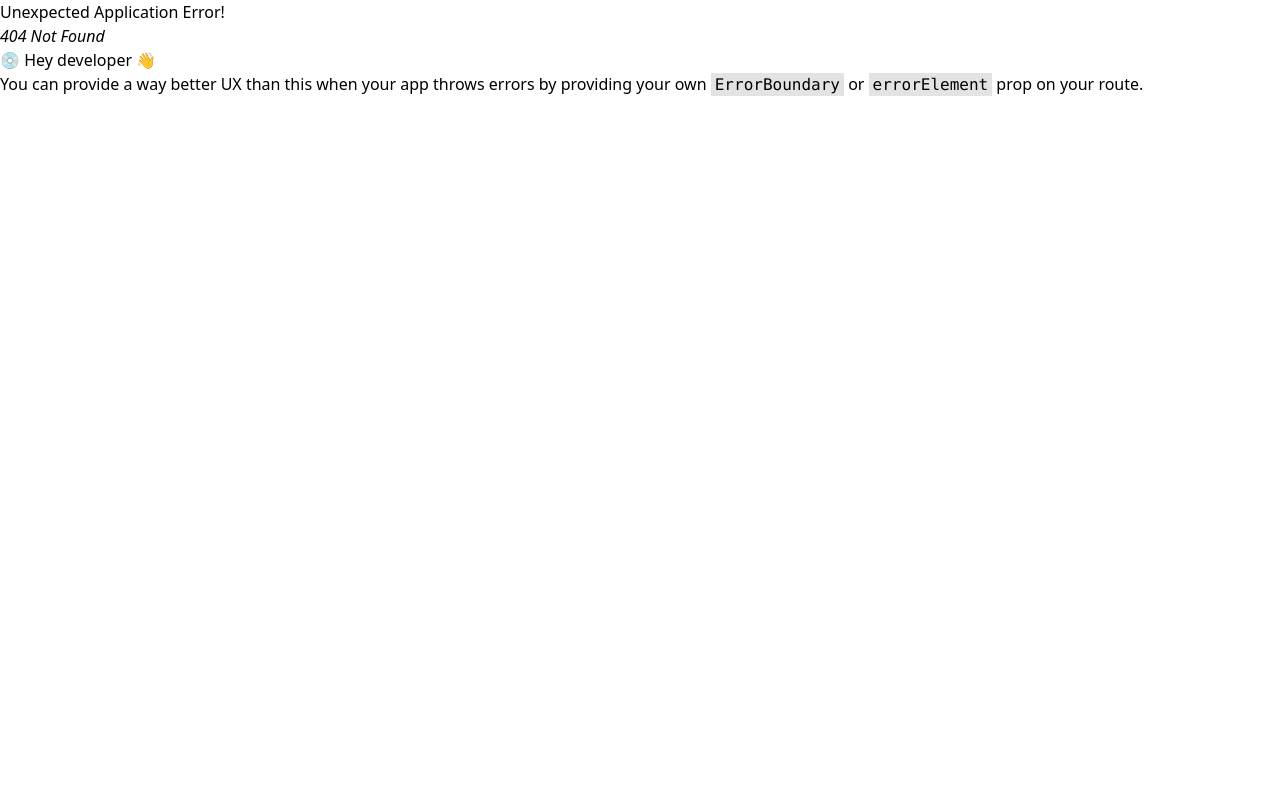
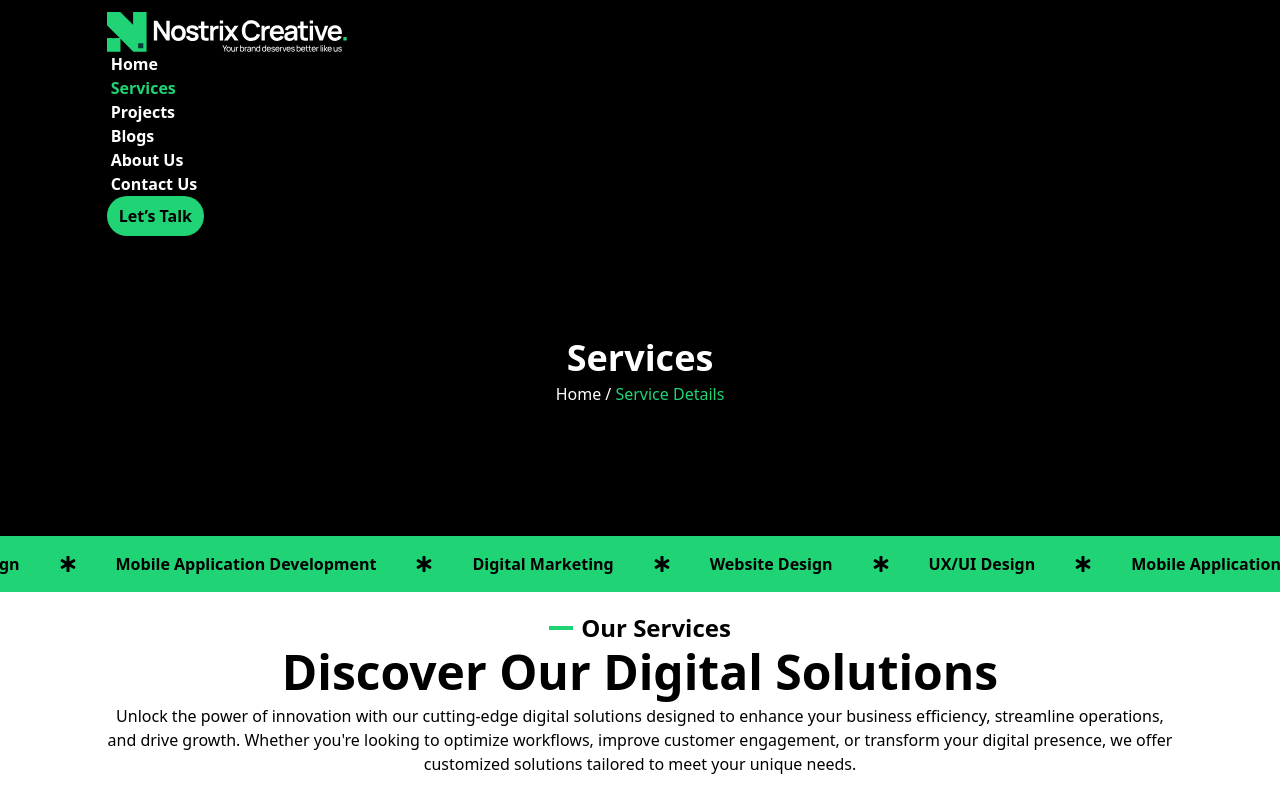
Before and after one commit to nabishafin/Nostrix-Client, a React (Vite) app: page /services in a window 1280 px wide. Before the commit this address had no page. Shown: the top 812 px of the page. Built offline with nearby package versions, Linux system fonts and the light colour scheme.

Commit message:
some word done

```diff
--- a/src/components/shared/AllServices.jsx
+++ b/src/components/shared/AllServices.jsx
@@ -1,6 +1,7 @@
 import React from 'react';
 import { FaArrowRight } from 'react-icons/fa';
 import { motion } from 'framer-motion';  // Import motion from framer-motion
+import ButtonPrimary from './ButtonPrimary';
 
 const AllServices = () => {
     return (
@@ -30,12 +31,7 @@ const AllServices = () => {
                         </div>
 
                         {/* Learn More Button */}
-                        <div className='font-bold text-2xl sm:text-3xl md:text-4xl flex  md:gap-3 gap-2 cursor-pointer hover:text-primary transition-colors'>
-                            Learn More
-                            <p className='mt-1'>
-                                <FaArrowRight size={35} className="bg-black p-2 rounded-full text-primary" />
-                            </p>
-                        </div>
+                        <ButtonPrimary text={'Learn More'} />
                     </div>
                 </div>
 
@@ -53,7 +49,7 @@ const AllServices = () => {
                         </p>
                     </div>
                     <div className='flex justify-center items-center mt-6'>
-                        <div className='w-full sm:w-11/12 md:w-8/12 lg:w-6/12 h-48 sm:h-64 md:h-80 m-0 md:mr-60'>
+                        <div className='w-full sm:w-11/12 md:w-8/12 lg:w-6/12 h-48 sm:h-64 md:h-80 m-0 md:mr-52'>
                             <img
                                 className='w-full h-full object-cover rounded-lg shadow-lg'
                                 src="/src/assets/webdevelopment.jpg"
@@ -90,12 +86,7 @@ const AllServices = () => {
                         </div>
 
                         {/* Learn More Button */}
-                        <div className='font-bold text-2xl sm:text-3xl md:text-4xl flex  md:gap-3 gap-2 cursor-pointer hover:text-primary transition-colors'>
-                            Learn More
-                            <p className='mt-1'>
-                                <FaArrowRight size={35} className="bg-black p-2 rounded-full text-primary" />
-                            </p>
-                        </div>
+                        <ButtonPrimary text={'Learn More'} />
                     </div>
                 </div>
 
@@ -113,7 +104,7 @@ const AllServices = () => {
                         </p>
                     </div>
                     <div className='flex justify-center items-center mt-6'>
-                        <div className='w-full sm:w-11/12 md:w-8/12 lg:w-6/12 h-48 sm:h-64 md:h-80 m-0 md:mr-60'>
+                        <div className='w-full sm:w-11/12 md:w-8/12 lg:w-6/12 h-48 sm:h-64 md:h-80 m-0 md:mr-52'>
                             <img
                                 className='w-full h-full object-cover rounded-lg shadow-lg'
                                 src="/src/assets/webdevelopment.jpg"
@@ -149,12 +140,7 @@ const AllServices = () => {
                         </div>
 
                         {/* Learn More Button */}
-                        <div className='font-bold text-2xl sm:text-3xl md:text-4xl flex  md:gap-3 gap-2 cursor-pointer hover:text-primary transition-colors'>
-                            Learn More
-                            <p className='mt-1'>
-                                <FaArrowRight size={35} className="bg-black p-2 rounded-full text-primary" />
-                            </p>
-                        </div>
+                        <ButtonPrimary text={'Learn More'} />
                     </div>
                 </div>
 
@@ -172,7 +158,7 @@ const AllServices = () => {
                         </p>
                     </div>
                     <div className='flex justify-center items-center mt-6'>
-                        <div className='w-full sm:w-11/12 md:w-8/12 lg:w-6/12 h-48 sm:h-64 md:h-80 m-0 md:mr-60'>
+                        <div className='w-full sm:w-11/12 md:w-8/12 lg:w-6/12 h-48 sm:h-64 md:h-80 m-0 md:mr-52'>
                             <img
                                 className='w-full h-full object-cover rounded-lg shadow-lg'
                                 src="/src/assets/webdevelopment.jpg"
@@ -210,12 +196,7 @@ const AllServices = () => {
                         </div>
 
                         {/* Learn More Button */}
-                        <div className='font-bold text-2xl sm:text-3xl md:text-4xl flex  md:gap-3 gap-2 cursor-pointer hover:text-primary transition-colors'>
-                            Learn More
-                            <p className='mt-1'>
-                                <FaArrowRight size={35} className="bg-black p-2 rounded-full text-primary" />
-                            </p>
-                        </div>
+                        <ButtonPrimary text={'Learn More'} />
                     </div>
                 </div>
 
@@ -233,7 +214,7 @@ const AllServices = () => {
                         </p>
                     </div>
                     <div className='flex justify-center items-center mt-6'>
-                        <div className='w-full sm:w-11/12 md:w-8/12 lg:w-6/12 h-48 sm:h-64 md:h-80 m-0 md:mr-60'>
+                        <div className='w-full sm:w-11/12 md:w-8/12 lg:w-6/12 h-48 sm:h-64 md:h-80 m-0 md:mr-52'>
                             <img
                                 className='w-full h-full object-cover rounded-lg shadow-lg'
                                 src="/src/assets/webdevelopment.jpg"
--- /dev/null
+++ b/src/components/shared/ButtonPrimary.jsx
@@ -0,0 +1,18 @@
+
+import React from 'react';
+import { FaArrowRight } from 'react-icons/fa';
+
+const ButtonPrimary = ({ text }) => {
+    return (
+        <div>
+            <div className=" md:flex gap-2 items-center text-lg md:text-xl mt-1 text-white pr-2 rounded-3xl bg-white">
+                <p className="text-lg md:text-xl text-white px-3 py-2 rounded-3xl  bg-primary">{text}</p>
+                <p>
+                    <FaArrowRight size={40} className="bg-black p-2 rounded-full text-primary" />
+                </p>
+            </div>
+        </div>
+    );
+};
+
+export default ButtonPrimary;
--- a/src/components/shared/Footer.jsx
+++ b/src/components/shared/Footer.jsx
@@ -6,7 +6,7 @@ import Marque from './Marque';
 
 const Footer = () => {
     return (
-        <section className='mt-10 md:mt-60'>
+        <section className='mt-10 md:mt-40'>
             <div>
                 <Marque />
             </div>
--- a/src/components/shared/Heading.jsx
+++ b/src/components/shared/Heading.jsx
@@ -10,7 +10,7 @@ const Heading = ({ title, subtitle }) => {
             </div>
 
             {/* Subtitle Section */}
-            <h1 className='text-3xl md:text-5xl font-bold text-black text-center mt-2'>
+            <h1 className='text-3xl md:text-5xl font-bold text-black text-center mt-1'>
                 {subtitle}
             </h1>
         </div>
--- a/src/components/shared/Marque.jsx
+++ b/src/components/shared/Marque.jsx
@@ -5,7 +5,7 @@ import { FaStarOfLife } from 'react-icons/fa';
 const Marque = () => {
     return (
         <div>
-            <div className=' bg-primary py-4 font-bold mt-4'>
+            <div className=' bg-primary py-4 font-bold '>
                 <Marquee>
                     <p className='text-black mx-10'>Website Design</p>
                     <div>
--- a/src/components/shared/Navbar.jsx
+++ b/src/components/shared/Navbar.jsx
@@ -1,26 +1,84 @@
-import React from 'react';
-import { Link } from 'react-router-dom';
+import React, { useState } from 'react';
+import { Link, useLocation } from 'react-router-dom';
 import Button from './Button';
 import logo from '../../assets/logo.svg';
 
+const Navbar = () => {
+    // State to track the active link
+    const [activeLink, setActiveLink] = useState('/');
 
-const Navbar = () => {
+    // Get the current path from useLocation hook
+    const location = useLocation();
+
+    // Set the active link based on the current path
+    React.useEffect(() => {
+        setActiveLink(location.pathname);
+    }, [location]);
+
     const links = (
         <>
-            <li><Link to="/">Home</Link></li>
-            <li><Link to="/services">Services</Link></li>
-            <li><Link to="/projects">Projects</Link></li>
-            <li><Link to="/blogs">Blogs</Link></li>
-            <li><Link to="/about-us">About Us</Link></li>
-            <li><Link to="/contact-us">Contact Us</Link></li>
+            <li>
+                <Link
+                    to="/"
+                    className={activeLink === '/' ? 'text-primary' : 'text-white'}
+                    onClick={() => setActiveLink('/')}
+                >
+                    Home
+                </Link>
+            </li>
+            <li>
+                <Link
+                    to="/services"
+                    className={activeLink === '/services' ? 'text-primary' : 'text-white'}
+                    onClick={() => setActiveLink('/services')}
+                >
+                    Services
+                </Link>
+            </li>
+            <li>
+                <Link
+                    to="/projects"
+                    className={activeLink === '/projects' ? 'text-primary' : 'text-white'}
+                    onClick={() => setActiveLink('/projects')}
+                >
+                    Projects
+                </Link>
+            </li>
+            <li>
+                <Link
+                    to="/blogs"
+                    className={activeLink === '/blogs' ? 'text-primary' : 'text-white'}
+                    onClick={() => setActiveLink('/blogs')}
+                >
+                    Blogs
+                </Link>
+            </li>
+            <li>
+                <Link
+                    to="/about-us"
+                    className={activeLink === '/about-us' ? 'text-primary' : 'text-white'}
+                    onClick={() => setActiveLink('/about-us')}
+                >
+                    About Us
+                </Link>
+            </li>
+            <li>
+                <Link
+                    to="/contact-us"
+                    className={activeLink === '/contact-us' ? 'text-primary' : 'text-white'}
+                    onClick={() => setActiveLink('/contact-us')}
+                >
+                    Contact Us
+                </Link>
+            </li>
         </>
     );
 
     return (
-        <div className='bg-black py-3 sticky top-0 backdrop:blur-sm z-10'>
-            <div className="navbar bg-black sticky top-0 z-50  mx-auto w-10/12 ">
+        <div className="bg-black py-3 sticky top-0 backdrop:blur-sm z-10">
+            <div className="navbar bg-black sticky top-0 z-50 mx-auto w-10/12">
                 <div className="navbar-start">
-                    <img className="h-9 md:h-10 pl-0 " src={logo} alt="Logo" />
+                    <img className="h-9 md:h-10 pl-0" src={logo} alt="Logo" />
                 </div>
                 <div className="navbar-center hidden lg:flex">
                     <ul className="menu menu-horizontal px-1 text-white font-semibold">
@@ -30,26 +88,35 @@ const Navbar = () => {
                 <div className="navbar-end pr-0 md:pr-3">
                     <div className="block md:hidden">
                         <div className="dropdown dropdown-end">
-                            <div tabIndex={0} role="button" className="btn btn-ghost lg:hidden  text-white bg-secondary">
+                            <div
+                                tabIndex={0}
+                                role="button"
+                                className="btn btn-ghost lg:hidden text-white bg-secondary"
+                            >
                                 <svg
                                     xmlns="http://www.w3.org/2000/svg"
                                     className="h-5 w-5"
                                     fill="none"
                                     viewBox="0 0 24 24"
-                                    stroke="currentColor">
+                                    stroke="currentColor"
+                                >
                                     <path
                                         strokeLinecap="round"
                                         strokeLinejoin="round"
                                         strokeWidth="2"
-                                        d="M4 6h16M4 12h8m-8 6h16" />
+                                        d="M4 6h16M4 12h8m-8 6h16"
+                                    />
                                 </svg>
                             </div>
-                            <ul tabIndex={0} className="dropdown-content menu bg-base-100 rounded-box z-[1] w-52 p-2 shadow text-secondary">
+                            <ul
+                                tabIndex={0}
+                                className="dropdown-content menu bg-base-100 rounded-box z-[1] w-52 p-2 shadow text-secondary"
+                            >
                                 {links}
                             </ul>
                         </div>
                     </div>
-                    <div className="hidden md:block ">
+                    <div className="hidden md:block">
                         <Button text={"Let’s Talk"} />
                     </div>
                 </div>
--- /dev/null
+++ b/src/components/shared/PageBanner.jsx
@@ -0,0 +1,16 @@
+import React from 'react';
+import Marquee from 'react-fast-marquee';
+
+const PageBanner = ({ title, subtitle }) => {
+    return (
+        <div className='bg-black h-72 flex justify-center items-center flex-col '>
+            <div className='mb-10'>
+                <h1 className='text-4xl text-white font-bold text-center'>{title}</h1>
+                <h4 className='mt-1 text-white text-center'>Home / <span className='text-primary'>{subtitle}</span></h4>
+            </div>
+            <Marquee />
+        </div>
+    );
+};
+
+export default PageBanner;
--- a/src/components/ui/Banner.jsx
+++ b/src/components/ui/Banner.jsx
@@ -2,7 +2,7 @@ import React from 'react';
 import Marque from '../shared/Marque';
 
 const Banner = () => {
-    const services = ['Website Development', 'UX/UI Design', 'Graphic Design', 'Digital Marketing', 'Mobile Application Development'];
+    const services = ['Website Development', 'UX/UI Design', 'Graphic Design', 'Digital Marketing', 'Mobile Development'];
 
     return (
         <section className='bg-black'>
@@ -38,7 +38,7 @@ const Banner = () => {
                 <div className='mt-10 text-white flex flex-col md:flex-row'>
                     <div className='w-full md:w-6/12 grid grid-cols-1 md:grid-cols-3 gap-2 pr-0 md:pr-2'>
                         {services.map((service) => (
-                            <p className='p-2 border-l-2 border-r-2 text-center rounded-lg backdrop-blur-3xl opacity-70 shadow-lg border-primary bg-slate-950' key={service}>
+                            <p className='p-2 border-l-2 border-r-2 text-center rounded-3xl backdrop-blur-3xl opacity-70 shadow-lg border-primary bg-slate-950' key={service}>
                                 {service}
                             </p>
                         ))}
--- /dev/null
+++ b/src/pages/Services.jsx
@@ -0,0 +1,38 @@
+import React from 'react';
+import PageBanner from '../components/shared/PageBanner';
+import Marque from '../components/shared/Marque';
+import Heading from '../components/shared/Heading';
+import AllServices from '../components/shared/AllServices';
+import ContactUs from '../components/ui/ContactUs';
+import Testimonials from '../components/ui/Testimonials';
+
+const Services = () => {
+    return (
+        <section>
+            <div>
+
+                <PageBanner
+                    title={'Services'}
+                    subtitle={'Service Details'}
+
+                />
+                <Marque></Marque>
+            </div>
+            <div className='w-10/12 mx-auto'>
+                <Heading
+                    title={'Our Services'}
+                    subtitle={'Discover Our Digital Solutions'}
+                ></Heading>
+                <p className='text-center mt-2'>Unlock the power of innovation with our cutting-edge digital solutions designed to enhance your business efficiency, streamline operations, and drive growth. Whether you're looking to optimize workflows, improve customer engagement, or transform your digital presence, we offer customized solutions tailored to meet your unique needs.</p>
+                <AllServices />
+            </div>
+            <ContactUs />
+            <div className=''>
+                <Testimonials />
+            </div>
+
+        </section>
+    );
+};
+
+export default Services;
--- a/src/routes/Routers.jsx
+++ b/src/routes/Routers.jsx
@@ -3,6 +3,7 @@ import {
 } from "react-router-dom";
 import MainLayout from "../layout/MainLayout";
 import Home from "../pages/home/Home";
+import Services from "../pages/Services";
 
 
 const router = createBrowserRouter([
@@ -14,6 +15,10 @@ const router = createBrowserRouter([
                 path: "/",
                 element: <Home />,
             },
+            {
+                path: "/services",
+                element: <Services />,
+            },
         ],
     },
 ]);
```
Also changed, not shown: src/assets/8369f54f-9112-48b9-a656-875b033f105e.jpeg (added), src/assets/df26205e-0d55-46b5-a0f0-bbf15c5c2380.jpeg (added).
